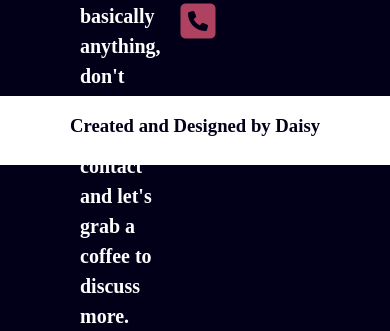
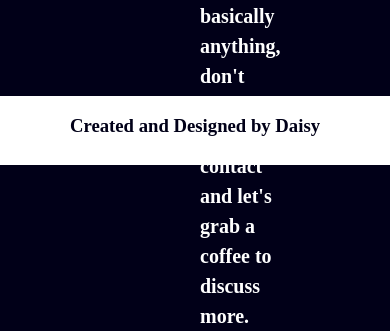
Before and after one commit to quynhlien2002/Challenge-2, a plain HTML site: page index.html in a window 390 px wide. Shown: the part 3017-3348 px from the top of the page. Drawn offline with Linux system fonts and the light colour scheme.

Commit message:
new change

```diff
--- a/style.css
+++ b/style.css
@@ -189,14 +189,14 @@
 
      }
 
-     div a{
+     /* div a{
         position: relative;
         top: 150px;
         right: 350px;
         display: inline;
         height: 30px;
         width: 50px;
-     }
+     } */
 
      div i{
         justify-content: space-between;
@@ -309,11 +309,11 @@
             height: 100vh ;
         }
 
-        .coffee .know,
+        /* .coffee .know,
         .coffee div a{
             position: relative;
             right: 120px;
-        }
+        } */
 
         div a{
             height: 50px;
```
Also changed, not shown: index.html (+1 -0 lines).
